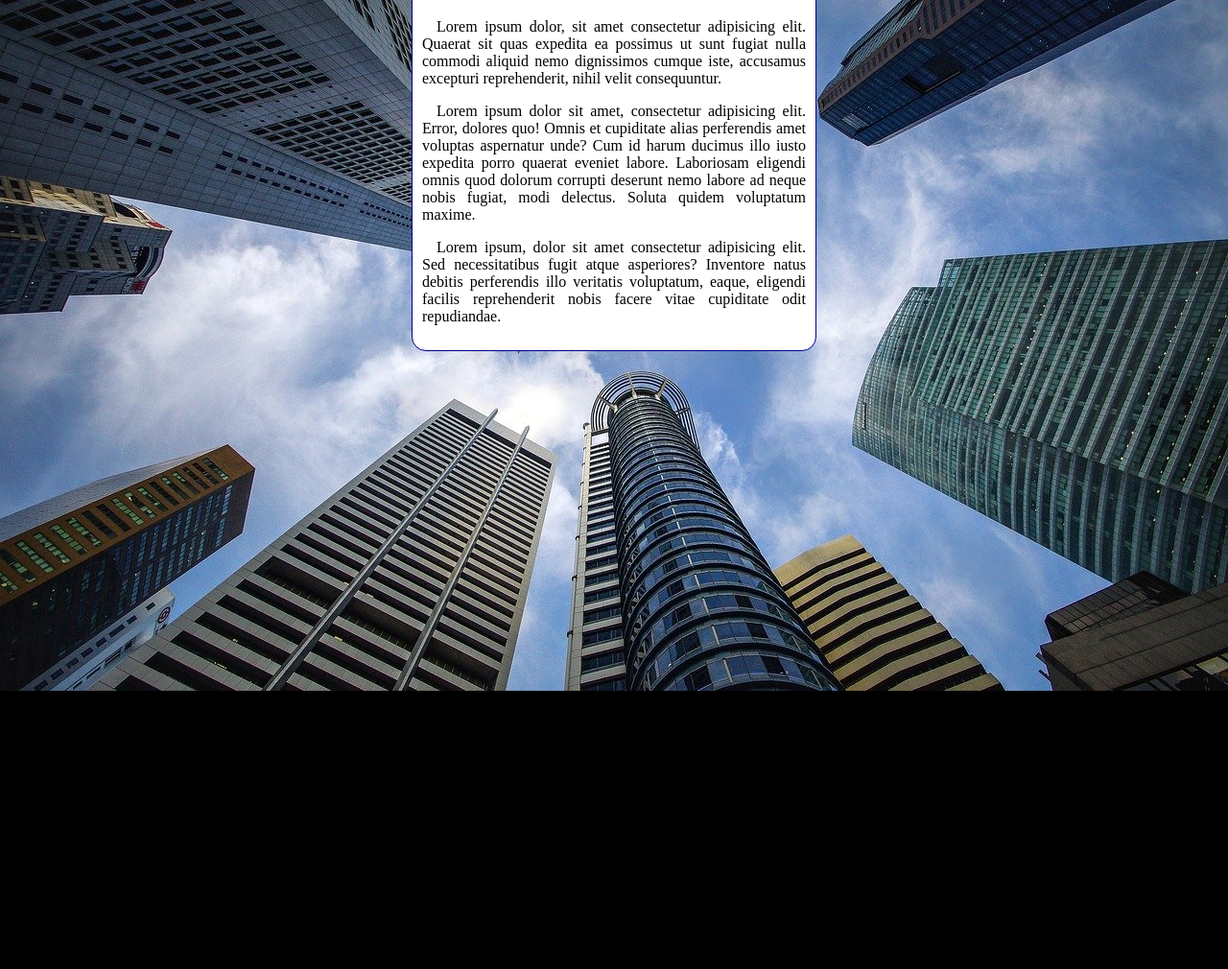
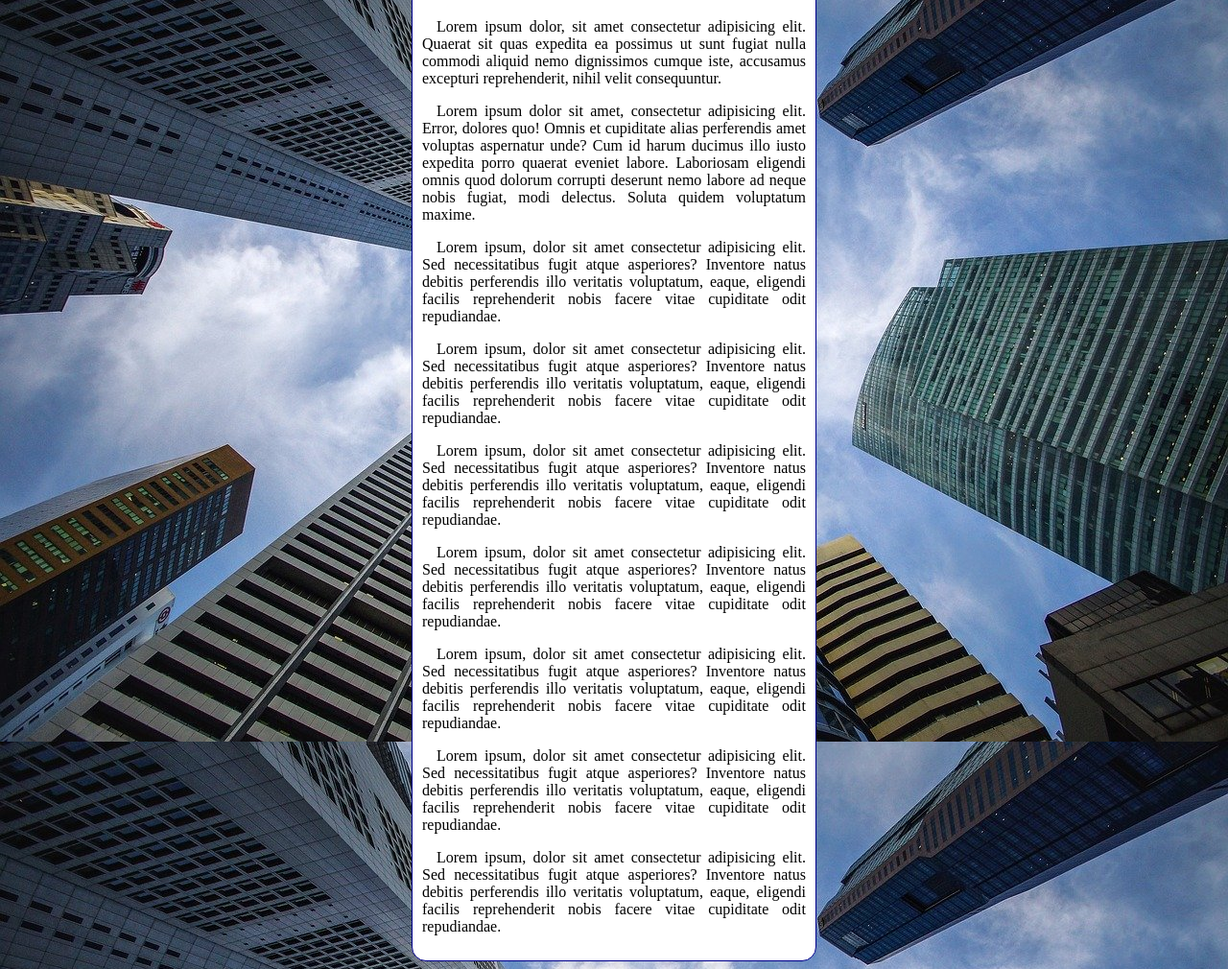
Before and after one commit to flavio16silva/Codando, a plain HTML site: page CursoEmVideo/html&css/ex022/fundo006.html in a window 1280 px wide. Shown: the part 80-1090 px from the top of the page at 96% size. Before the commit the page ends 800 px from the top, so only its background shows below. Drawn offline with Linux system fonts and the light colour scheme.

Commit message:
Testando background - fundo

```diff
--- a/CursoEmVideo/html&css/ex022/fundo006.html
+++ b/CursoEmVideo/html&css/ex022/fundo006.html
@@ -8,17 +8,26 @@
 
   <style>
     body {
+      /*
         background-color: black;
         background-image: url('imagens/wallpaper002.jpg');
         background-position: center top;
         background-repeat: no-repeat;
-        /*  background-size: 100% 100%;*/
+        /*background-size: 100% 100%;
         background-size: cover;
+        background-attachment: fixed;  /* Deixando a imagem de fundo fixa*/
+
+        /*Shorthand - background:
+        Nessa ordem - color > image > position > repeat > /[size] > attachment*/
+
+        background: black url('imagens/wallpaper002.jpg') center center/ cover no-repeat fixed;
+
+
     }
 
     main {
       background-color: white;
-      width: 400px;
+      max-width: 400px;
       padding: 10px;
       margin: auto;
       border: 1px solid darkblue;
@@ -38,6 +47,12 @@
       <p>Lorem ipsum dolor, sit amet consectetur adipisicing elit. Quaerat sit quas expedita ea possimus ut sunt fugiat nulla commodi aliquid nemo dignissimos cumque iste, accusamus excepturi reprehenderit, nihil velit consequuntur.</p>
       <p>Lorem ipsum dolor sit amet, consectetur adipisicing elit. Error, dolores quo! Omnis et cupiditate alias perferendis amet voluptas aspernatur unde? Cum id harum ducimus illo iusto expedita porro quaerat eveniet labore. Laboriosam eligendi omnis quod dolorum corrupti deserunt nemo labore ad neque nobis fugiat, modi delectus. Soluta quidem voluptatum maxime.</p>
       <p>Lorem ipsum, dolor sit amet consectetur adipisicing elit. Sed necessitatibus fugit atque asperiores? Inventore natus debitis perferendis illo veritatis voluptatum, eaque, eligendi facilis reprehenderit nobis facere vitae cupiditate odit repudiandae.</p>
+      <p>Lorem ipsum, dolor sit amet consectetur adipisicing elit. Sed necessitatibus fugit atque asperiores? Inventore natus debitis perferendis illo veritatis voluptatum, eaque, eligendi facilis reprehenderit nobis facere vitae cupiditate odit repudiandae.</p>
+      <p>Lorem ipsum, dolor sit amet consectetur adipisicing elit. Sed necessitatibus fugit atque asperiores? Inventore natus debitis perferendis illo veritatis voluptatum, eaque, eligendi facilis reprehenderit nobis facere vitae cupiditate odit repudiandae.</p>
+      <p>Lorem ipsum, dolor sit amet consectetur adipisicing elit. Sed necessitatibus fugit atque asperiores? Inventore natus debitis perferendis illo veritatis voluptatum, eaque, eligendi facilis reprehenderit nobis facere vitae cupiditate odit repudiandae.</p>
+      <p>Lorem ipsum, dolor sit amet consectetur adipisicing elit. Sed necessitatibus fugit atque asperiores? Inventore natus debitis perferendis illo veritatis voluptatum, eaque, eligendi facilis reprehenderit nobis facere vitae cupiditate odit repudiandae.</p>
+      <p>Lorem ipsum, dolor sit amet consectetur adipisicing elit. Sed necessitatibus fugit atque asperiores? Inventore natus debitis perferendis illo veritatis voluptatum, eaque, eligendi facilis reprehenderit nobis facere vitae cupiditate odit repudiandae.</p>
+      <p>Lorem ipsum, dolor sit amet consectetur adipisicing elit. Sed necessitatibus fugit atque asperiores? Inventore natus debitis perferendis illo veritatis voluptatum, eaque, eligendi facilis reprehenderit nobis facere vitae cupiditate odit repudiandae.</p>
 
   </main>
 </body>
```
